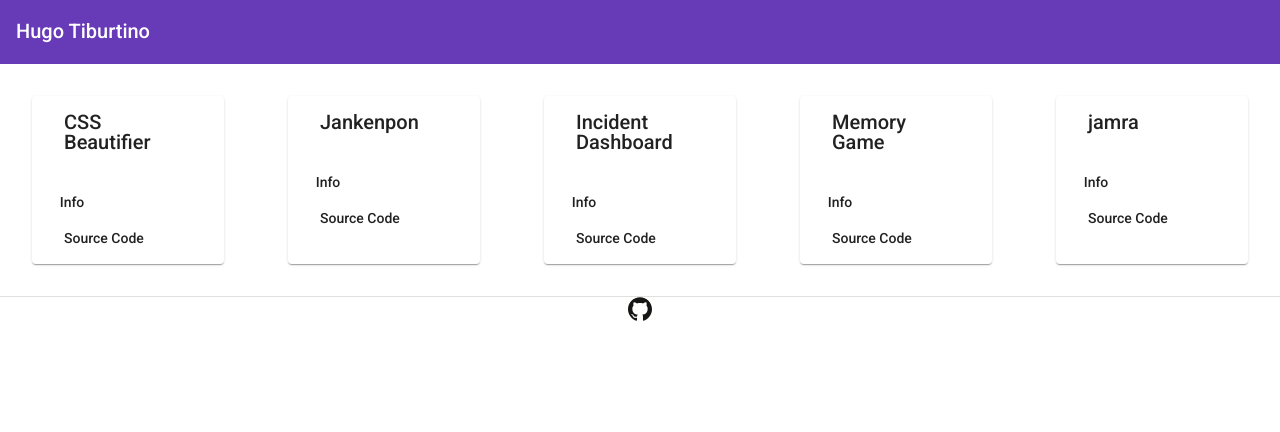
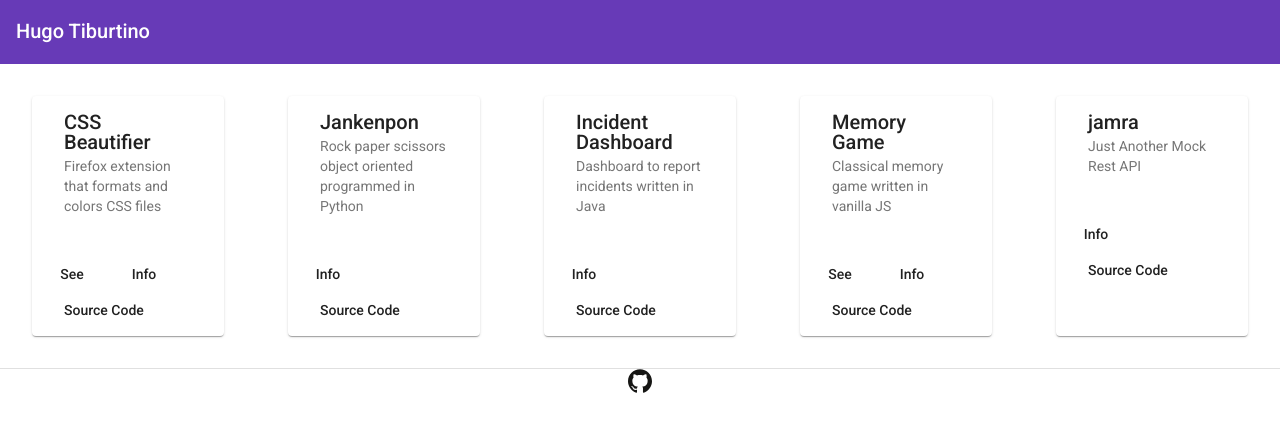
Before and after one commit to hugotiburtino/hugotiburtino.dev, an Angular app: page / in a window 1280 px wide. Shown: the top 432 px of the page. Built offline with nearby package versions, Linux system fonts and the light colour scheme.

Commit message:
Add project attr url and summary

```diff
--- a/src/app/projects-panel/projects-panel.component.html
+++ b/src/app/projects-panel/projects-panel.component.html
@@ -3,13 +3,13 @@
     <mat-card class="project-card" *ngFor="let proj of projects">
       <mat-card-header>
         <mat-card-title>{{proj.name}}</mat-card-title>
-        <mat-card-subtitle></mat-card-subtitle>
+        <mat-card-subtitle>{{proj.summary}}</mat-card-subtitle>
       </mat-card-header>
       <mat-card-content>
-        <p>
-        </p>
+        <p></p>
       </mat-card-content>
       <mat-card-actions>
+        <button *ngIf="proj.url" mat-button>See</button>
         <button mat-button>Info</button>
         <button mat-button>Source Code</button>
       </mat-card-actions>
```
